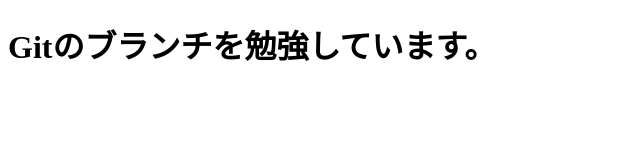
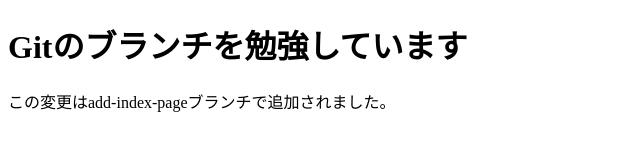
Before and after one commit to omawkusni/git-study, a plain HTML site: page index.html in a window 1280 px wide. Shown: the whole page, without its empty margins (0-640 px from the left). Drawn offline with Linux system fonts and the light colour scheme.

Commit message:
文章を追加

```diff
--- a/index.html
+++ b/index.html
@@ -5,6 +5,7 @@
     <title>Gitの勉強</title>
   </head>
   <body>
-    <h1>Gitのブランチを勉強しています。</h1>
+    <h1>Gitのブランチを勉強しています</h1>
+    <p>この変更はadd-index-pageブランチで追加されました。</p>
   </body>
 </html>
```
